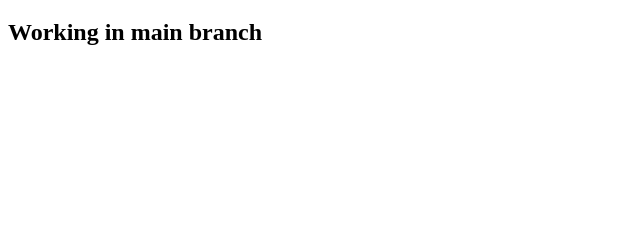
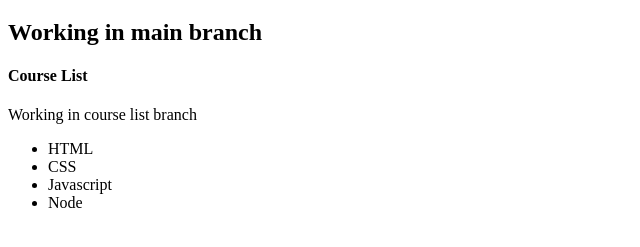
Before and after one commit to SEC-MASUM/git_practice_01, a plain HTML site: page index.html in a window 1280 px wide. Shown: the part 61-308 px from the top of the page, without its empty margins (0-640 px from the left). Drawn offline with Linux system fonts and the light colour scheme.

Commit message:
course list added

```diff
--- a/index.html
+++ b/index.html
@@ -9,5 +9,15 @@
   <body>
     <h1>Git practice file 1</h1>
     <h2>Working in main branch</h2>
+    <div>
+      <h4>Course List</h4>
+      <p>Working in course list branch</p>
+      <ul>
+        <li>HTML</li>
+        <li>CSS</li>
+        <li>Javascript</li>
+        <li>Node</li>
+      </ul>
+    </div>
   </body>
 </html>
```
